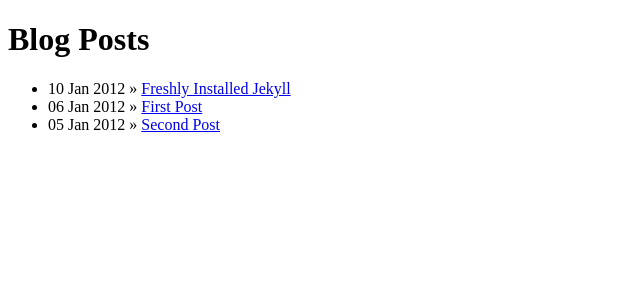
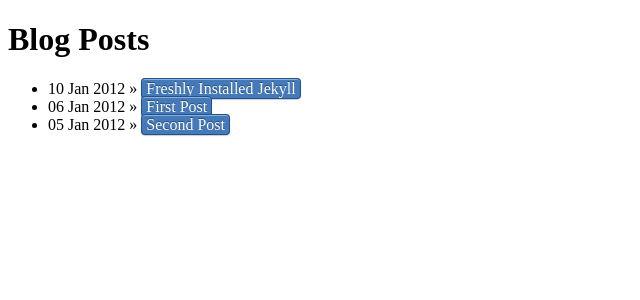
Before and after one commit to GingaNinja/BlogSite, a Jekyll site: the page built from index.html, in a window 1280 px wide. Shown: the top 300 px of the page, without its empty margins (0-640 px from the left). Built offline with Jekyll 4.4.1, drawn with Linux system fonts in a browser that asks for light colours.

Commit message:
added missing files

```diff
--- a/_layouts/default.html
+++ b/_layouts/default.html
@@ -4,8 +4,9 @@
   <meta http-equiv="content-type" content="text/html; charset=utf-8" />
   <title>{{ page.title }}</title>
   <meta name="author" content="Dave Arkell" />
+  <link rel="stylesheet" href="/css/screen.css" type="text/css" />
+  <link rel="stylesheet" href="/css/railscasts.css" type="text/css" />
 
-  <link rel="stylesheet" href="/css/railscasts.css" type="text/css" />
 
 </head>
 <body>
--- a/css/screen.css
+++ b/css/screen.css
@@ -0,0 +1,37 @@
+a {
+  text-decoration: none;
+  padding: 1px 4px;
+  background: #4479BA;
+  color: #FFF;
+  -webkit-border-border-radius: 4px;
+  -moz-border-radius: 4px;
+  border-radius: 4px;
+  border: solid 1px #20538D;
+  text-shadow: 0 -1px 0 rgba(0,0,0,0.4);
+  -webkit-box-shadow: inset 0 1px 0 rgba(255, 255, 255, 0.4), 0 1px 1px rgba(0,0,0,0.2);
+  -moz-box-shadow: inset 0 1px 0 rgba(255, 255, 255, 0.4), 0 1px 1px rgba(0, 0, 0, 0.2);
+  box-shadow: inset 0 1px 0 rgba(255, 255, 255, 0.4), 0 1px 1px rgba(0, 0, 0, 0.2);
+  -webkit-transition-duration: 0.2s;
+  -moz-transition-duration: 0.2s;
+  transition-duration: 0.2s;
+}
+
+a:hover {
+  background: #356094;
+  border: solid 1px #2A4E77;
+  text-decoration: none;
+}
+
+a:focus {
+  background: #356094;
+  border: solid 1px #2A4E77;
+  text-decoration: none;
+}
+
+a:active {
+  -webkit-box-shadow: inset 0 1px 4px rgba(0,0,0,0.6);
+  -moz-box-shadow: inset 0 1px 4px rgba(0,0,0,0.6);
+  box-shadow: inset 0 1px 4px rgba(0,0,0,0.6);
+  background: #2E5481;
+  border: solid 1px #203E5F;
+}
```
Also changed, not shown: 5 other files.
